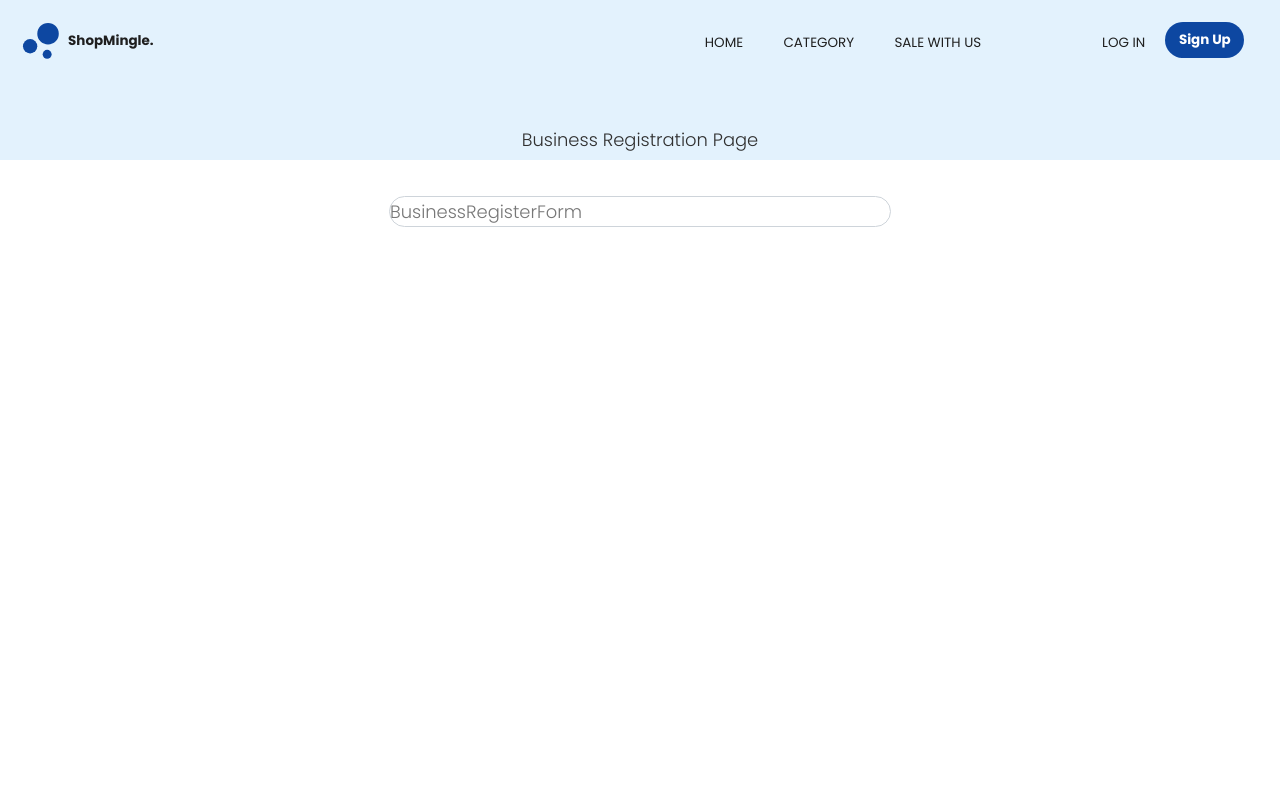
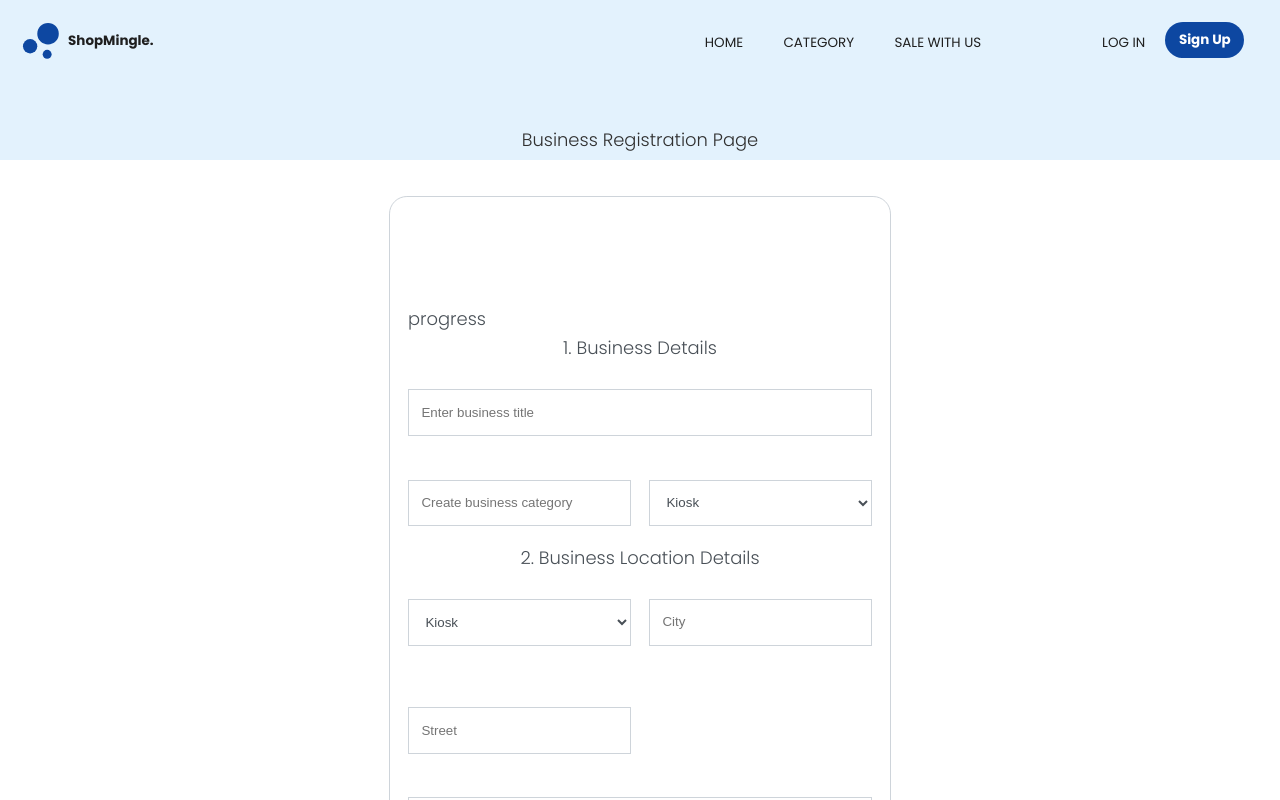
Before and after one commit to Nandiehakuna/ShopMingle, a React (Create React App) app: page /register-business in a window 1280 px wide. Shown: the top 800 px of the page. Built offline with nearby package versions, Linux system fonts and the light colour scheme.

Commit message:
business registration forms ui completed

```diff
--- a/src/components/form/BusinessRegisterForm.js
+++ b/src/components/form/BusinessRegisterForm.js
@@ -1,8 +1,75 @@
 import React from 'react'
+import Form from './mini_components/Form'
+import {styled} from 'styled-components'
+import Input from './mini_components/Input'
+import Button from './mini_components/Button'
+import Select from './mini_components/Select'
+
+
+
+const Main = styled.main`
+
+`
+
+const Container =styled.div`
+  text-align: center;
+`
+
+const ProgressContainer = styled.div`
+
+`
+
+const Wrapper = styled.div`
+  display: flex;
+  flex-direction: column;
+  margin: 2em 1em;
+  padding: 4em 0;
+  color: var(--black2f);
+`
+
+const InnerWrapper = styled.div`
+  display: grid;
+  grid-template-columns: 1fr 1fr;
+  grid-gap: 1em;
+  grid-auto-rows: 1fr;
+  grid-auto-flow: dense;
+`
 
 const BusinessRegisterForm = () => {
   return (
-    <div>BusinessRegisterForm</div>
+    <Main>
+        <Wrapper>
+            <ProgressContainer>progress</ProgressContainer>
+            <Form>
+                <Container>
+                    <Container>1. Business Details</Container>
+                    <Input type="text" placeholder="Enter business title"/>
+                    <InnerWrapper>
+                        <Input type="text" placeholder="Create business category"/>
+                        <Select/>
+                    </InnerWrapper>
+                </Container>
+
+                <Container>
+                  <Container>2. Business Location Details</Container>
+                  <InnerWrapper>
+                    <Select/>
+                    <Input type="text" placeholder="City"/>
+                    <Input type="text" placeholder="Street"/>
+                  </InnerWrapper>
+                    <Input type="email" placeholder="Enter Business email"/>
+                </Container>
+
+                <Container>
+                   <Container>Owner Details</Container>
+                  <Input type="text" placeholder="Owner username"/>
+                  <Input type="text" placeholder="Owner email"/>
+                  <Input type="text" placeholder="Enter password"/>
+                  <Input type="text" placeholder="Confirm password"/>
+                </Container>
+            </Form>
+        </Wrapper>
+    </Main>
   )
 }
 
--- /dev/null
+++ b/src/components/form/mini_components/Select.js
@@ -0,0 +1,30 @@
+import React from 'react'
+import {styled} from 'styled-components'
+
+const SelectOpt = styled.select`
+  padding: 0.9375em;
+  border-radius: 0;
+  margin-top: 2em;
+  line-height: 1.5;
+  color: inherit;
+  border: 1px solid var(--black3f);
+  background-color: var(--white-color);
+  transition: border-color 0.15s ease-in-out, box-shadow 0.15s ease-in-out;
+  margin-bottom: 1.25em;
+
+  &::selection{
+    background-color: var(--blue1f);
+  }
+`
+
+const Select = () => {
+  return (
+    <SelectOpt>
+        <option>Kiosk</option>
+        <option>Food</option>
+        <option>Shoes</option>
+    </SelectOpt>
+  )
+}
+
+export default Select
--- a/src/pages/saleWithUsPage/SaleWithUsPage.js
+++ b/src/pages/saleWithUsPage/SaleWithUsPage.js
@@ -17,15 +17,12 @@ const Container = styled.div`
     margin-top: 2em;
   }
 `
-const ProgressContainer = styled.div`
 
-`
 const SaleWithUsPage = () => {
   return (
     <Section>
         <Hero page='other'>Business Registration Page</Hero>
         <Container>
-            <ProgressContainer></ProgressContainer>
             <BusinessRegisterForm/>
         </Container>
     </Section>
```
